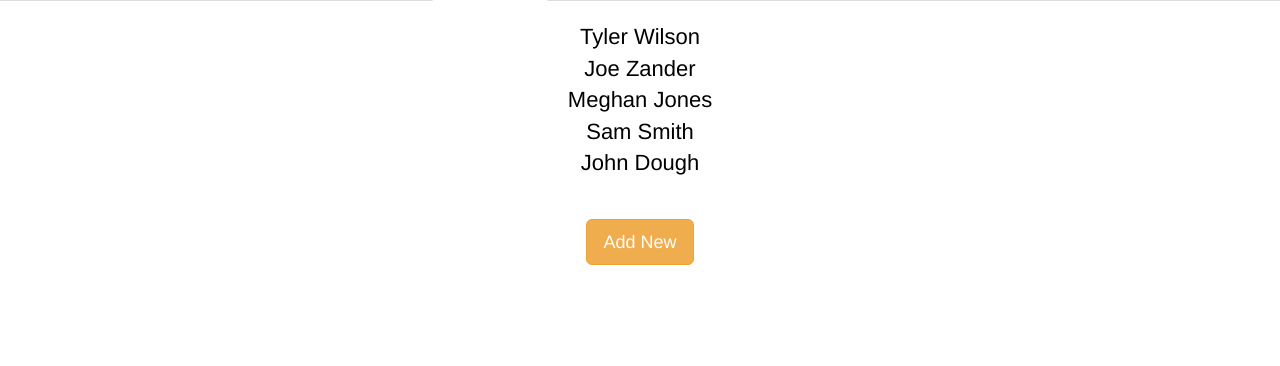
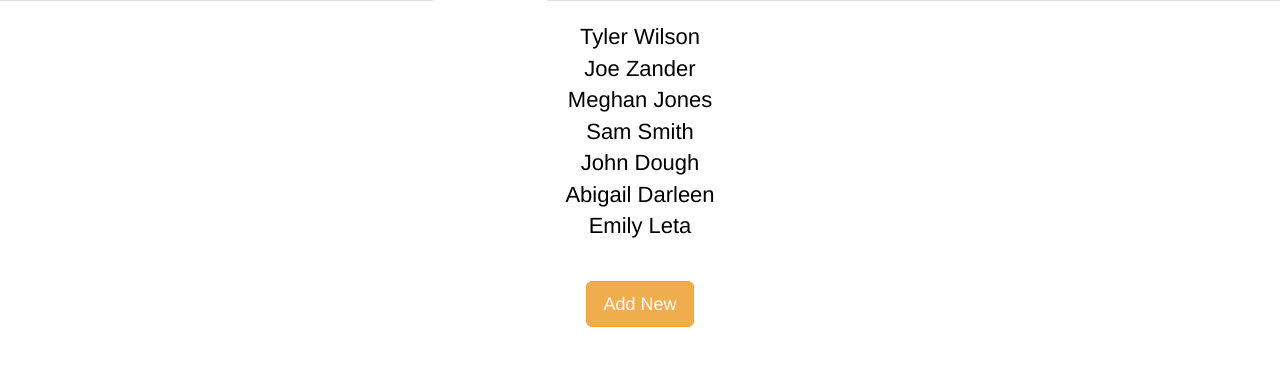
Before and after one commit to Jdothager/umslhack2017, a Python web app: template templates/index.html in a window 1280 px wide. Shown: the part 227-593 px from the top of the page. Run offline with Jinja, Linux system fonts and the light colour scheme; the template is opened without the code that fills it, so the values that code supplies are empty; some libraries are stand-ins or nearby versions.

Commit message:
href top icon on all pages

```diff
--- a/templates/create.html
+++ b/templates/create.html
@@ -1,9 +1,10 @@
 {% extends 'base.html' %}
 
 {% block content %}
-
+  <a href="/">
     <img src="..\images\umsllogo.png" alt="Smiley face" height="150" align="center" style="display: block;
     margin: 0 auto;">
+  </a>
     <div style="background-color:#981e32;color:white;text-align:center;" >
         <br>
         <h1></h1>
--- a/templates/engagementteam.html
+++ b/templates/engagementteam.html
@@ -1,8 +1,10 @@
 {% extends 'base.html' %}
 
 {% block content %}
+  <a href="/">
     <img src="..\images\umsllogo.png" alt="Smiley face" height="150" align="center" style="display: block;
     margin: 0 auto;">
+  </a>
     <div style="background-color:#981e32;color:white;text-align:center;" >
         <br>
         <h1>Tyler Wilson</h1>
--- a/templates/index.html
+++ b/templates/index.html
@@ -6,7 +6,9 @@
 <body style="background-color:white; height:100%;">
 	<div class="row">
 	<div class="col-md-12">
-	<img src="images\umsllogo.png" alt="Smiley face" height="150" align="center" style="display: block; margin: 0 auto;">
+		<a href="/">
+			<img src="images\umsllogo.png" alt="Smiley face" height="150" align="center" style="display: block; margin: 0 auto;">
+		</a>
 	</div>
 	</div>
 		<div class="row">
@@ -36,6 +38,12 @@
 			<div class="row navRow">
 				<a class="student" href="/student" style="color:black; text-decoration: none;">John Dough</a>
 			</div>
+			<div class="row navRow">
+				<a class="student" href="/student" style="color:black; text-decoration: none;">Abigail Darleen</a>
+			</div>
+			<div class="row navRow">
+				<a class="student" href="/student" style="color:black; text-decoration: none;">Emily Leta</a>
+			</div>
 
 			<br><br>
 			<div class="row navRow">
@@ -58,6 +66,12 @@
 			</div>
 			<div class="row navRow">
 				<a href="/student" style="color:black; text-decoration: none;">Silvester Trevor</a>
+			</div>
+			<div class="row navRow">
+				<a href="/student" style="color:black; text-decoration: none;">Haydn Darwin</a>
+			</div>
+			<div class="row navRow">
+				<a href="/student" style="color:black; text-decoration: none;">Marvin Benson</a>
 			</div>
 
 			<br><br>
@@ -82,6 +96,12 @@
 			<div class="row navRow">
 				<a href="/student" style="color:black; text-decoration: none;">Wayne Buck</a>
 			</div>
+			<div class="row navRow">
+				<a href="/student" style="color:black; text-decoration: none;">Ellis Dylan</a>
+			</div>
+			<div class="row navRow">
+				<a href="/student" style="color:black; text-decoration: none;">Bartholomew Blake</a>
+			</div>
 
 			<br><br>
 			<div class="row navRow">
--- a/templates/profile.html
+++ b/templates/profile.html
@@ -90,8 +90,10 @@
 </head>
 
 <body>
+    <a href="/">
         <img src="..\images\umsllogo.png" alt="Smiley face" height="150" align="center" style="display: block;
     margin: 0 auto;">
+    </a>
     <div style="background-color:#981e32;color:white;text-align:center;" >
         <br>
         <h1>Tyler Wilson</h1>
--- a/templates/update.html
+++ b/templates/update.html
@@ -1,8 +1,10 @@
 {% extends 'base.html' %}
 
 {% block content %}
+  <a href="/">
     <img src="..\images\umsllogo.png" alt="Smiley face" height="150" align="center" style="display: block;
     margin: 0 auto;">
+  </a>
     <div style="background-color:#981e32;color:white;text-align:center;" >
         <br>
         <h1>Tyler Wilson</h1>
```
